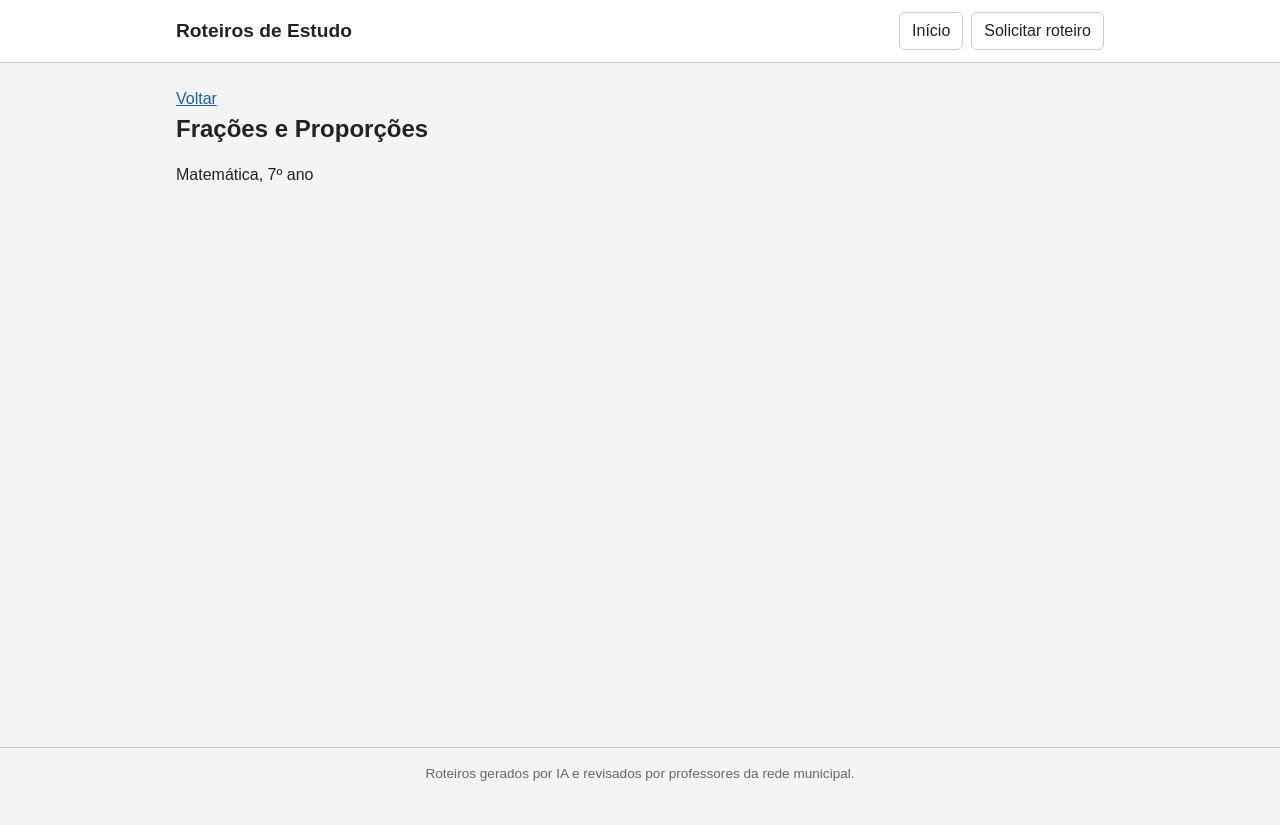
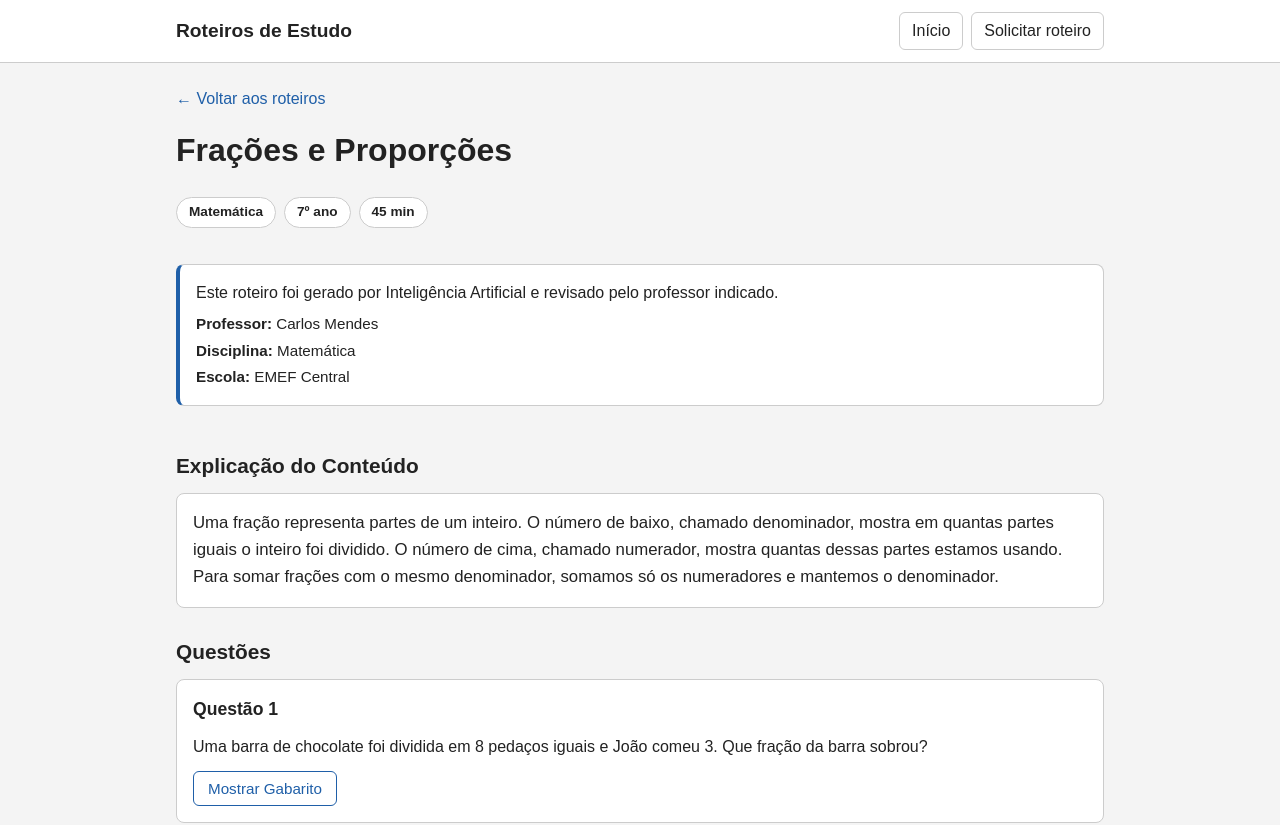
Before and after one commit to juliartto/av2-DWCO8A, a Next.js app: page /roteiros/1 in a window 1280 px wide. Shown: the top 825 px of the page. Before the commit the page ends 800 px from the top, so only its background shows below. Built offline with nearby package versions, Linux system fonts and the light colour scheme.

Commit message:
feat: implementa rota dinamica de detalhes do roteiro e trata id inexistente

```diff
--- a/app/roteiros/[id]/page.js
+++ b/app/roteiros/[id]/page.js
@@ -1,27 +1,80 @@
 import Link from "next/link";
-import { notFound } from "next/navigation";
 import roteiros from "@/data/roteiros.json";
+import professores from "@/data/professores.json";
+import DetalheRevisor from "@/components/DetalheRevisor";
+import ItemQuestao from "@/components/ItemQuestao";
+import styles from "./page.module.css";
 
 export function generateStaticParams() {
-  return roteiros.map((roteiro) => ({ id: String(roteiro.id) }));
+  return [
+    ...roteiros.map((roteiro) => ({ id: String(roteiro.id) })),
+    { id: "999" },
+  ];
 }
 
-// Página provisória. O conteúdo completo entra na etapa 7.
 export default async function PaginaRoteiro({ params }) {
   const { id } = await params;
   const roteiro = roteiros.find((r) => String(r.id) === id);
 
   if (!roteiro) {
-    notFound();
+    return (
+      <section className={styles.naoEncontrado}>
+        <h1>Roteiro não encontrado</h1>
+        <Link href="/" className={styles.voltar}>
+          Voltar para a página inicial
+        </Link>
+      </section>
+    );
   }
 
+  const revisor = professores.find((p) => p.id === roteiro.revisorId);
+
   return (
-    <section>
-      <Link href="/">Voltar</Link>
-      <h1>{roteiro.titulo}</h1>
-      <p>
-        {roteiro.disciplina}, {roteiro.ano}º ano
-      </p>
-    </section>
+    <article className={styles.container}>
+      <Link href="/" className={styles.voltar}>
+        ← Voltar aos roteiros
+      </Link>
+
+      <header className={styles.cabecalho}>
+        <h1 className={styles.titulo}>{roteiro.titulo}</h1>
+        <div className={styles.badges}>
+          <span className={styles.badge}>{roteiro.disciplina}</span>
+          <span className={styles.badge}>{roteiro.ano}º ano</span>
+          <span className={styles.badge}>{roteiro.tempoEstudo} min</span>
+        </div>
+      </header>
+
+      <DetalheRevisor
+        nome={revisor?.nome}
+        disciplina={revisor?.disciplina}
+        escola={revisor?.escola}
+        professor={revisor}
+        revisor={revisor}
+      />
+
+      <section className={styles.secao}>
+        <h2 className={styles.subtitulo}>Explicação do Conteúdo</h2>
+        <p className={styles.explicacao}>{roteiro.explicacao}</p>
+      </section>
+
+      {roteiro.questoes && roteiro.questoes.length > 0 && (
+        <section className={styles.secao}>
+          <h2 className={styles.subtitulo}>Questões</h2>
+          <div className={styles.questoes}>
+            {roteiro.questoes.map((questao, index) => (
+              <ItemQuestao
+                key={index}
+                numero={index + 1}
+                indice={index}
+                enunciado={questao.pergunta}
+                pergunta={questao.pergunta}
+                resposta={questao.resposta}
+                gabarito={questao.resposta}
+              />
+            ))}
+          </div>
+        </section>
+      )}
+    </article>
   );
 }
--- /dev/null
+++ b/app/roteiros/[id]/page.module.css
@@ -0,0 +1,93 @@
+.container {
+  display: flex;
+  flex-direction: column;
+  gap: 20px;
+}
+
+.voltar {
+  align-self: flex-start;
+  color: var(--destaque);
+  text-decoration: none;
+  font-weight: 500;
+  display: inline-flex;
+  align-items: center;
+  gap: 4px;
+}
+
+.voltar:hover {
+  text-decoration: underline;
+}
+
+.cabecalho {
+  display: flex;
+  flex-direction: column;
+  gap: 12px;
+}
+
+.titulo {
+  font-size: 2rem;
+  color: var(--texto);
+  line-height: 1.2;
+}
+
+.badges {
+  display: flex;
+  flex-wrap: wrap;
+  gap: 8px;
+}
+
+.badge {
+  display: inline-block;
+  padding: 4px 12px;
+  background: #fff;
+  border: 1px solid var(--borda);
+  border-radius: 16px;
+  font-size: 0.85rem;
+  font-weight: 600;
+  color: var(--texto);
+}
+
+.secao {
+  display: flex;
+  flex-direction: column;
+  gap: 12px;
+  margin-top: 8px;
+}
+
+.subtitulo {
+  font-size: 1.3rem;
+  color: var(--texto);
+}
+
+.explicacao {
+  background: #fff;
+  border: 1px solid var(--borda);
+  border-radius: 8px;
+  padding: 16px;
+  font-size: 1.05rem;
+  line-height: 1.6;
+}
+
+.questoes {
+  display: flex;
+  flex-direction: column;
+  gap: 16px;
+}
+
+.naoEncontrado {
+  display: flex;
+  flex-direction: column;
+  align-items: center;
+  justify-content: center;
+  text-align: center;
+  gap: 16px;
+  padding: 60px 16px;
+  background: #fff;
+  border: 1px dashed var(--borda);
+  border-radius: 8px;
+}
+
+.naoEncontrado h1 {
+  font-size: 1.8rem;
+  margin-bottom: 0;
+}
```
